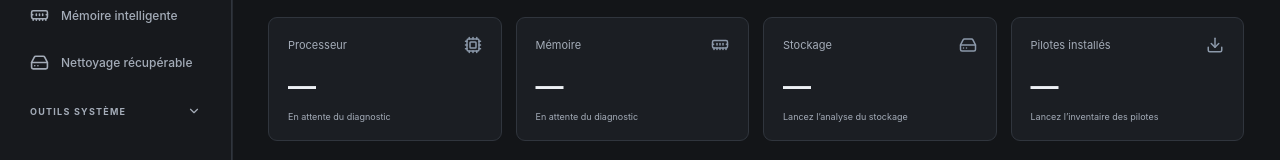
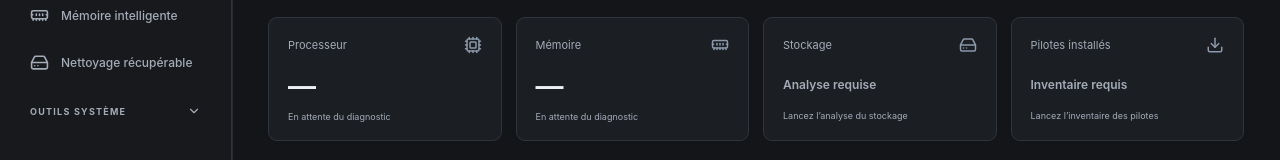
Before and after one commit to Rub19/nova-pc-suite, a React (Vite) app: page / in a window 1280 px wide. Shown: the part 474-634 px from the top of the page. Built offline with nearby package versions, Linux system fonts and the light colour scheme.

Commit message:
fix: clarify dashboard metrics awaiting analysis
Replaces ambiguous dash placeholders with explicit next-step labels for storage and driver inventory.

```diff
--- a/src/App.tsx
+++ b/src/App.tsx
@@ -345,13 +345,14 @@ export default function App() {
     subtitle: string,
     Icon: typeof Cpu,
     percent?: number | null,
+    pendingLabel?: string,
   ) => (
     <article className="metric">
       <div className="metric-title">
         <span>{label}</span>
         <Icon size={18} />
       </div>
-      <strong>{value}</strong>
+      {pendingLabel ? <strong className="metric-pending">{pendingLabel}</strong> : <strong>{value}</strong>}
       <span className="muted">{subtitle}</span>
       {percent != null && (
         <progress max="100" value={percent} aria-label={label} />
@@ -652,6 +653,8 @@ export default function App() {
                     ? "Espace disponible sur les volumes locaux"
                     : "Lancez l’analyse du stockage",
                   HardDrive,
+                  null,
+                  volumes.length ? undefined : "Analyse requise",
                 )}
                 {metric(
                   "Pilotes installés",
@@ -660,6 +663,8 @@ export default function App() {
                     ? "Inventoriés sur votre ordinateur"
                     : "Lancez l’inventaire des pilotes",
                   Download,
+                  null,
+                  data.drivers ? undefined : "Inventaire requis",
                 )}
               </section>
               <div className="section-heading">
--- a/src/styles.css
+++ b/src/styles.css
@@ -618,6 +618,15 @@ main {
   margin: 16px 0 8px;
   font-weight: 600;
 }
+.metric .metric-pending {
+  display: inline-flex;
+  align-items: center;
+  min-height: 32px;
+  color: var(--muted);
+  font-size: 12px;
+  font-weight: 600;
+  letter-spacing: 0;
+}
 .muted {
   color: var(--muted);
   font-size: 9px;
```
Also changed, not shown: 1 other file (tests, documents, lock files or other folders).
